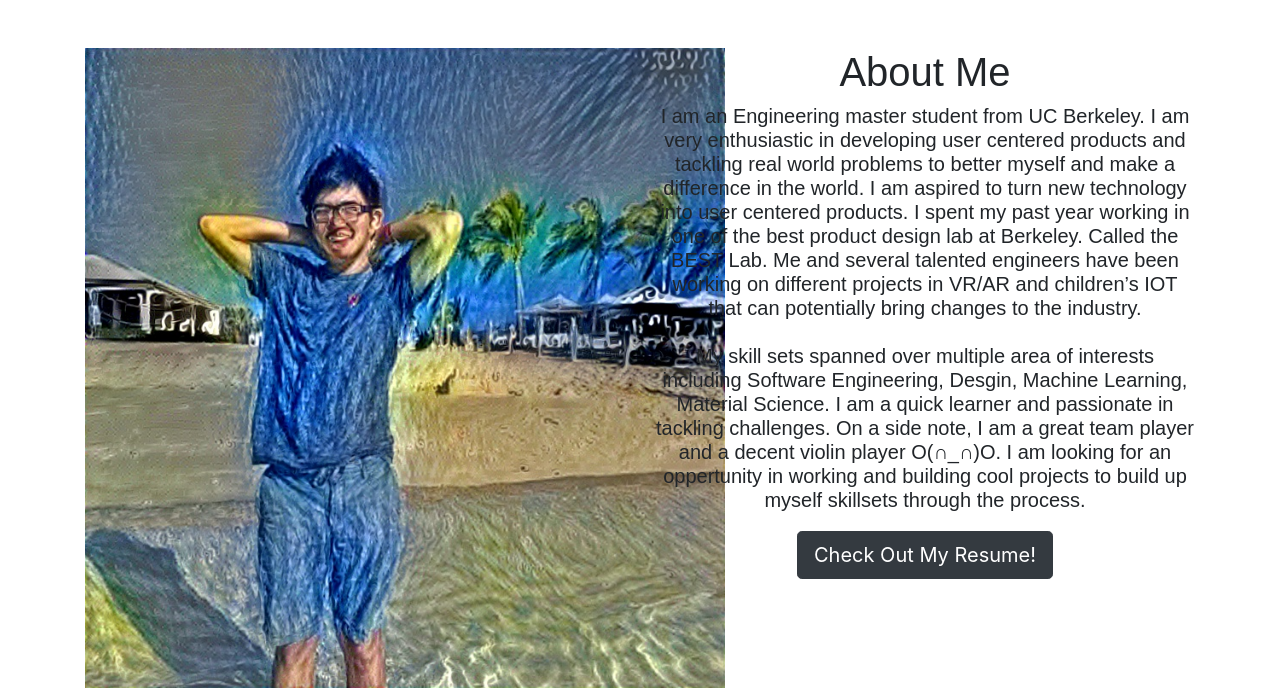
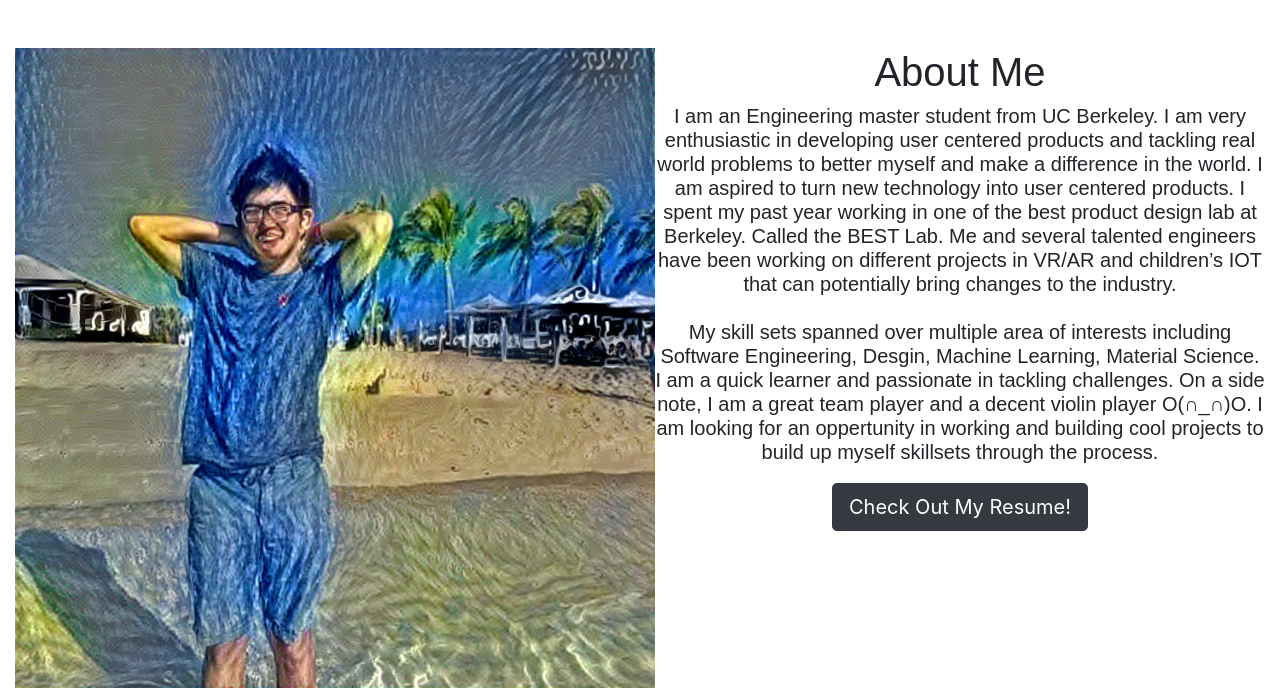
Before and after one commit to kerrywang/website-kaiyue, a website with bundled scripts: page index.html in a window 1280 px wide. Shown: the part 802-1502 px from the top of the page. Built offline with nearby package versions, Linux system fonts and the light colour scheme; files whose address does not match are found by name.

Commit message:
fix sizing issue of about section

```diff
--- a/css/stylish-portfolio.css
+++ b/css/stylish-portfolio.css
@@ -171,7 +171,10 @@ hr.small {
 
 /* Header */
 
-
+/*.container {
+  width: 100vh;
+  height: 100vh;
+}*/
 
 
 .header {
@@ -201,8 +204,8 @@ hr.small {
 }
 
 .intro-wrapper {
-  position: relative;
-/*  margin-left: 1px;
+/*  position: relative;
+*//*  margin-left: 1px;
 */  /*border-radius: 108px 10px 10px 10px;
   -moz-border-radius: 108px 10px 10px 10px;
   -webkit-border-radius: 108px 10px 10px 10px;
@@ -236,9 +239,12 @@ hr.small {
 
 /* Portfolio */
 .profile-picture {
+
   max-height:80vh;
   width: auto;
-
+  margin-left: 0cm;
+/*  position: relative;
+*/
 
 }
 .portfolio {
--- a/index.html
+++ b/index.html
@@ -67,12 +67,12 @@
 
     <!-- About -->
     <section id="about" class="about">
-      <div class="container text-center">
-          <div class="row">
-            <div class="col-md-6">
+      <div class="container-fluid text-center">
+          <div class="row" style="position: relative;">
+            <div class="col-md-6 col-lg-6">
               <img class="profile-picture" src="img/res.jpg">
             </div>
-            <div class="col-md-6 intro-wrapper">
+            <div class="col-md-6 col-lg-6 intro-wrapper" >
               <h1 style="font-family: fantasy;">About Me<h1>
               <p class="self-intro">I am an Engineering master student from UC Berkeley. I am very enthusiastic in developing user centered products and tackling real world problems to better myself and make a difference in the world. I am aspired to turn new technology into user centered products. I spent my past year working in one of the best product design lab at Berkeley. Called the BEST Lab. Me and several talented engineers have been working on different projects in VR/AR and children’s IOT that can potentially bring changes to the industry.
               <br><br>
```
Also changed, not shown: portfolio-html/2by2.html (+5 -0 lines).
